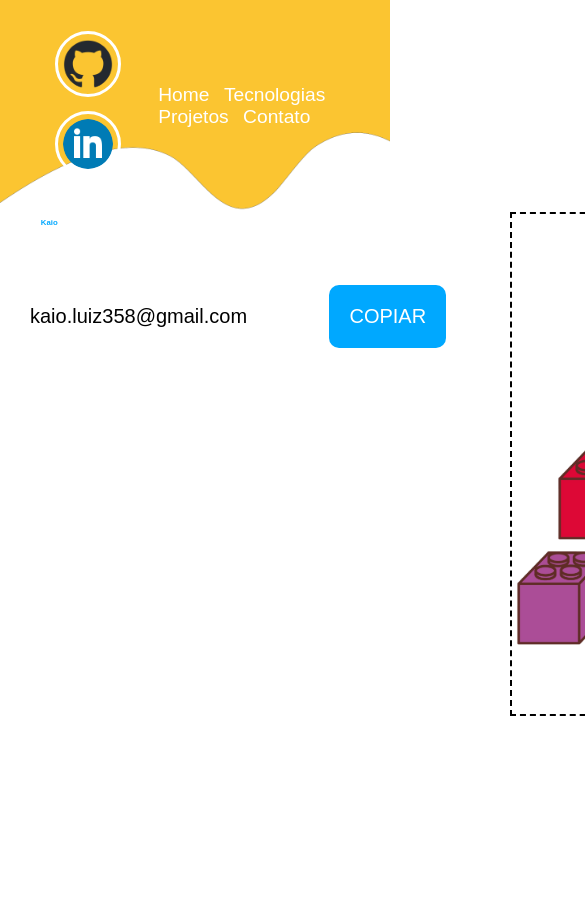
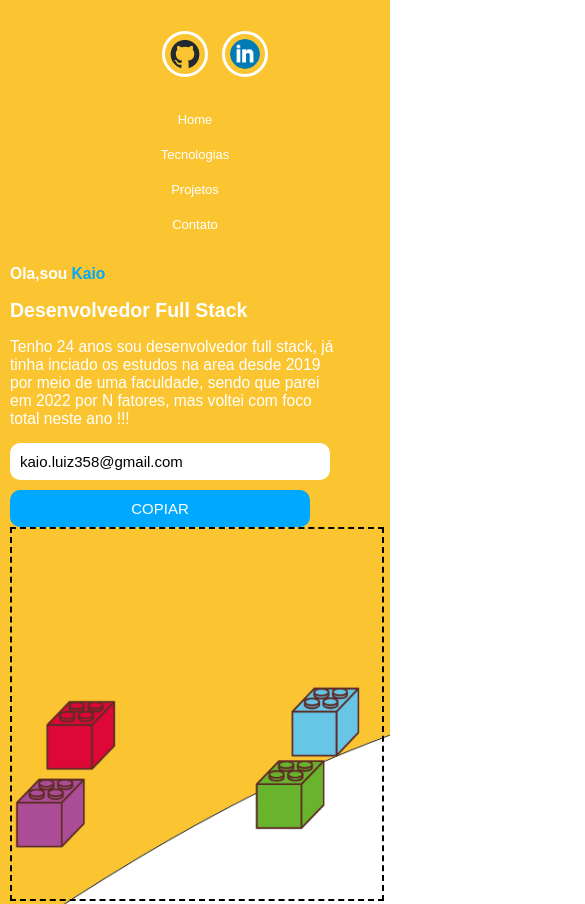
Before and after one commit to kaio358/portfolio, a plain HTML site: page index.html in a window 390 px wide. Shown: the top 904 px of the page, 585 px wide, since content can reach past the window. Drawn offline with Linux system fonts and the light colour scheme.

Commit message:
testando

```diff
--- a/assets/css/versao_notebook.css
+++ b/assets/css/versao_notebook.css
@@ -9,6 +9,7 @@ body{
 }
 a{
     text-decoration: none;
+
 }
 
 /* menu  */
@@ -30,7 +31,7 @@ header{
 
 #menu{
     align-self: center;
-    justify-self: center ;
+    /* justify-self: center ; */
 }
 #menu a{
     cursor: pointer;
@@ -46,7 +47,7 @@ header{
 #principal{
     background: url("../imgs/fundo/ondas/ondas_grande_2.png");
     background-repeat: no-repeat;
-    background-size: contain;
+    background-size: cover;
     height: 120vh;
 
     padding: 5px;
@@ -75,22 +76,32 @@ header{
     color: var(--protoss-pylon);
     font-weight: bold;
 }
+.area_copiar {
+    display: flex;
+    flex-wrap: wrap;
+    align-items: center;
+    gap: 10px;
+}
+
 /* email */
 .area_copiar #email,.area_copiar button{
-    font-size: 20px;
+    font-size: 18px;
     border-radius: 10px;
     border: none;
-    padding: 20px;
+    padding: 10px;
+    width: 100%;
+    max-width: 300px;
 
 }
 
 .area_copiar  button {
     cursor: pointer;
-    margin-left: 10px;
     background-color: var(--protoss-pylon);
     color: white;
     text-transform: uppercase;
     transition: 0.3s;
+    width: auto;
+    padding: 10px 20px;
 }
 
 .area_copiar button:hover {
@@ -115,7 +126,7 @@ header{
     cursor: pointer;
     color: white;
     background-color: var(--protoss-pylon);
-    width: 8vw;
+    width: 80%;
     padding: 10px;
     border-color:var(--protoss-pylon);
 }
@@ -154,14 +165,17 @@ header{
     padding: 15px;
     text-align: center;
     margin-top: 20px;
+
 }
 #cards{
     display: flex;
     justify-content: center;
+    flex-wrap: wrap;
     gap: 50px;
 }
 .card{
     background-color: #0097e6;
+    color: white;
     padding: 20px;
     width: 25vw;
     border-radius: 5%;
@@ -169,4 +183,102 @@ header{
 }
 .foto-projeto{
     margin-top: 15px;
+
 }
+.images_projetos{
+    max-width: 380px;
+    max-height: 480px;
+
+}
+@media (max-width: 768px) {
+    #centro_principal {
+        flex-direction: column;
+        align-items: center;
+    }
+
+    .introducao p {
+        width: 90%;
+        font-size: 1.5rem;
+    }
+
+    .icon_prin {
+        width: 40px;
+    }
+
+    .card {
+        width: 80vw;
+    }
+
+    #menu a {
+        font-size: medium;
+    }
+
+    .area_copiar #email,
+    .area_copiar button {
+        font-size: 18px;
+        padding: 10px;
+    }
+}
+
+/* Para smartphones (largura abaixo de 480px) */
+@media (max-width: 480px) {
+    header {
+        flex-direction: column;
+        align-items: center;
+    }
+
+    #menu {
+        display: flex;
+        flex-direction: column;
+        text-align: center;
+    }
+
+    #centro_principal {
+        flex-direction: column;
+        align-items: center;
+    }
+
+    .introducao h1 {
+        font-size: 5vw;
+    }
+
+    .introducao h2 {
+        font-size: 4vw;
+    }
+
+    .introducao p {
+        font-size: 4vw;
+        width: 90%;
+    }
+
+    .area_copiar {
+        flex-direction: column;
+        align-items: stretch;
+    }
+
+    .area_copiar #email,
+    .area_copiar button {
+        font-size: 15px;
+        padding: 10px;
+        width: 100%;
+    }
+
+    .icon_prin {
+        width: 30px;
+    }
+
+    #blocos {
+        width: 100%;
+        height: auto;
+    }
+
+    .card {
+        width: 90vw;
+        margin: 10px 0;
+    }
+
+    #menu a {
+        font-size: small;
+        margin: 10px 0;
+    }
+}
--- a/index.html
+++ b/index.html
@@ -3,6 +3,7 @@
 <head>
     <meta charset="UTF-8">
     <meta name="viewport" content="width=device-width, initial-scale=1.0">
+
     <!-- css  -->
     <link rel="stylesheet" href="assets/css/versao_notebook.css">
 
@@ -34,7 +35,7 @@
               <h2>Ola,sou <span class="nome"> Kaio</span></h2>
               <h1>Desenvolvedor Full Stack</h1>
               <div class="um-pouco">
-                  <p>Tenho 23 anos sou desenvolvedor full stack, já tinha inciado os estudos na area desde 2019 por meio de uma faculdade, sendo que parei em 2022 por N fatores, mas voltei com foco total neste ano !!!</p>
+                  <p>Tenho 24 anos sou desenvolvedor full stack, já tinha inciado os estudos na area desde 2019 por meio de uma faculdade, sendo que parei em 2022 por N fatores, mas voltei com foco total neste ano !!!</p>
 
               </div>
               <div class="area_copiar">
@@ -84,22 +85,24 @@
                 <img src="https://via.placeholder.com/64" alt="" class="icon">
               </div>
             </div>
-
+            <a href="https://darling-monstera-50f5e6.netlify.app/" target="_blank" rel="noopener noreferrer">
               <div class="card">
-              <h2>Titulo....</h2>
+                <h2>Pokedex</h2>
                 <div class="descricao">
-                Lorem ipsum dolor sit, amet consectetur adipisicing elit. Id omnis ipsa earum quos tempora temporibus, officia cum dolores officiis, nostrum dignissimos tenetur repellendus perspiciatis aperiam sunt, debitis quia voluptatum voluptatibus!
+                  Página de pokemon que todo mundo já fez pelo menos uma vez na vida. Devido api ela tem uma tendência que demora alguns segundos para começar, mas isso não afeta muito o desempenho que eu queria mostrar.
                 </div>
                 <div class="foto-projeto">
-                <img src="https://via.placeholder.com/320x480" alt="">
+                  <img src="./assets/imgs/projetos_imgs/imagem_2.png" alt="" class="images_projetos">
                 </div>
                 <div class="icones">
-                <img src="https://via.placeholder.com/64" alt="" class="icon">
+                  <img src="https://darling-monstera-50f5e6.netlify.app/" alt="" class="icon">
                   <img src="https://via.placeholder.com/64" alt=""  class="icon">
                   <img src="https://via.placeholder.com/64" alt=""  class="icon">
                 </div>
               </div>
             </div>
+
+            </a>
         </section>
         <section id="contato">
 
```
Also changed, not shown: assets/imgs/projetos_imgs/Captura de tela 2024-10-17 152104.png (added), assets/imgs/projetos_imgs/imagem_2.png (added), 2 other files. Lines whose indentation alone changed are shown as unchanged.
